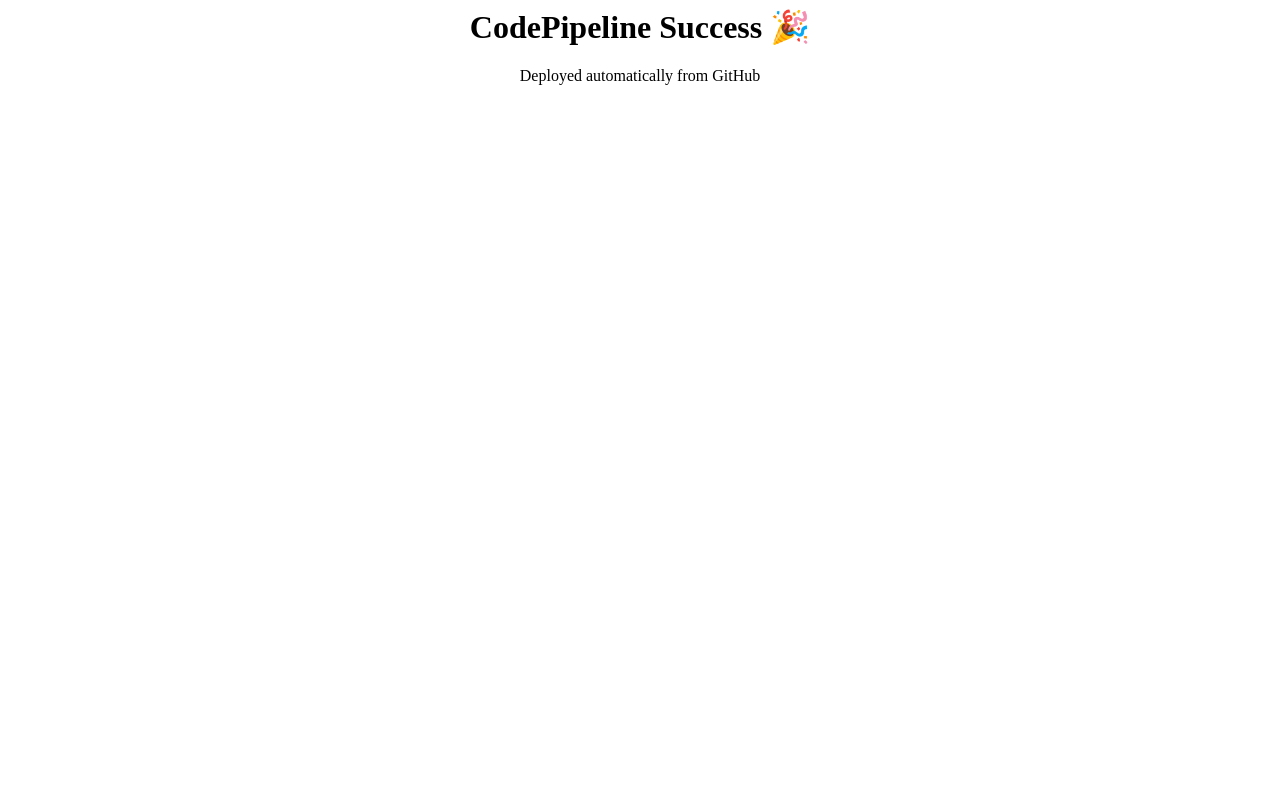
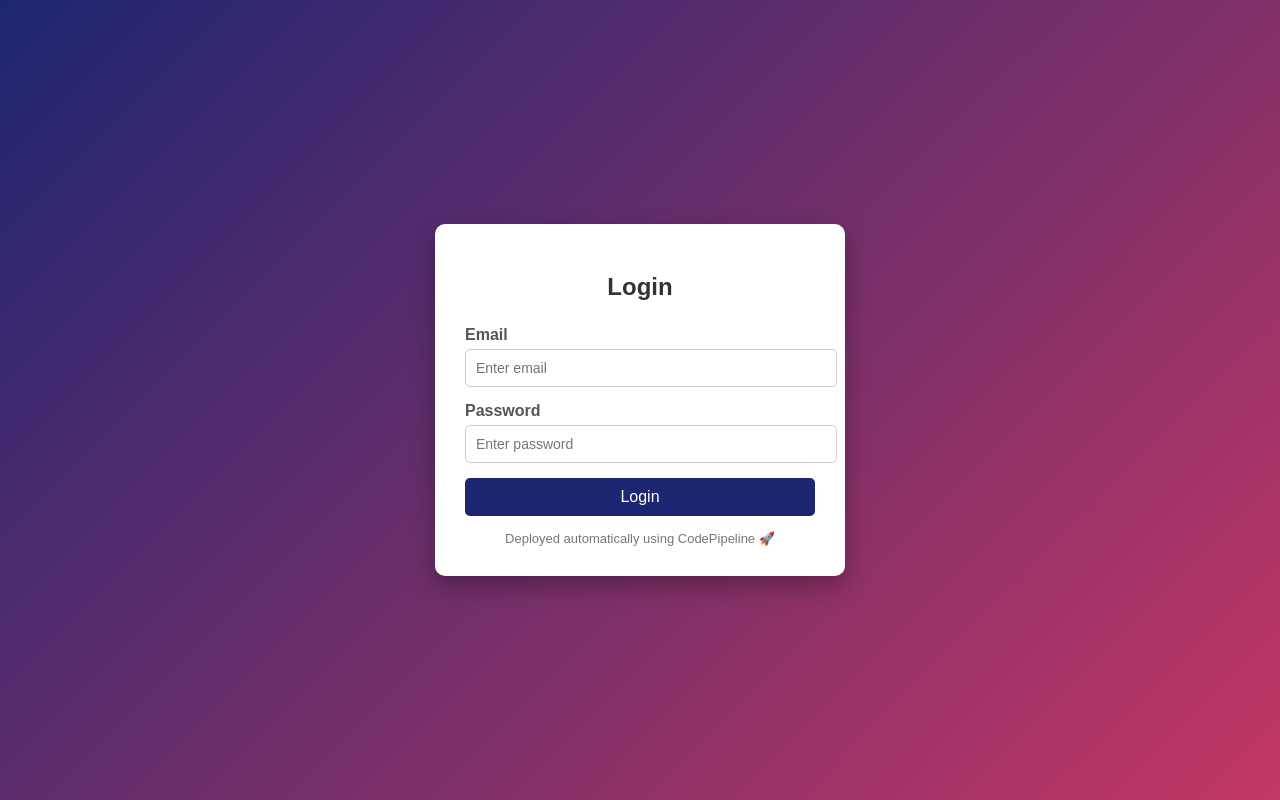
Before and after one commit to Balachandra731/codepipeline, a plain HTML site: page index.html in a window 1280 px wide. Drawn offline with Linux system fonts and the light colour scheme.

Commit message:
Replace success message with login form layout

```diff
--- a/index.html
+++ b/index.html
@@ -1,6 +1,94 @@
-<html>
-  <body style="text-align:center">
-    <h1>CodePipeline Success 🎉</h1>
-    <p>Deployed automatically from GitHub</p>
-  </body>
+<!DOCTYPE html>
+<html lang="en">
+<head>
+  <meta charset="UTF-8" />
+  <meta name="viewport" content="width=device-width, initial-scale=1.0"/>
+  <title>Login | Demo App</title>
+
+  <style>
+    body {
+      margin: 0;
+      padding: 0;
+      font-family: Arial, Helvetica, sans-serif;
+      background: linear-gradient(135deg, #1d2671, #c33764);
+      height: 100vh;
+      display: flex;
+      align-items: center;
+      justify-content: center;
+    }
+
+    .login-box {
+      background: #ffffff;
+      width: 350px;
+      padding: 30px;
+      border-radius: 10px;
+      box-shadow: 0 10px 25px rgba(0,0,0,0.3);
+    }
+
+    .login-box h2 {
+      text-align: center;
+      margin-bottom: 25px;
+      color: #333;
+    }
+
+    .login-box label {
+      display: block;
+      margin-bottom: 5px;
+      color: #555;
+      font-weight: bold;
+    }
+
+    .login-box input {
+      width: 100%;
+      padding: 10px;
+      margin-bottom: 15px;
+      border-radius: 5px;
+      border: 1px solid #ccc;
+      font-size: 14px;
+    }
+
+    .login-box button {
+      width: 100%;
+      padding: 10px;
+      background-color: #1d2671;
+      color: #fff;
+      border: none;
+      border-radius: 5px;
+      font-size: 16px;
+      cursor: pointer;
+    }
+
+    .login-box button:hover {
+      background-color: #151b4f;
+    }
+
+    .footer-text {
+      text-align: center;
+      margin-top: 15px;
+      font-size: 13px;
+      color: #777;
+    }
+  </style>
+</head>
+<body>
+
+  <div class="login-box">
+    <h2>Login</h2>
+
+    <form>
+      <label for="email">Email</label>
+      <input type="email" id="email" placeholder="Enter email" />
+
+      <label for="password">Password</label>
+      <input type="password" id="password" placeholder="Enter password" />
+
+      <button type="submit">Login</button>
+    </form>
+
+    <div class="footer-text">
+      Deployed automatically using CodePipeline 🚀
+    </div>
+  </div>
+
+</body>
 </html>
```
